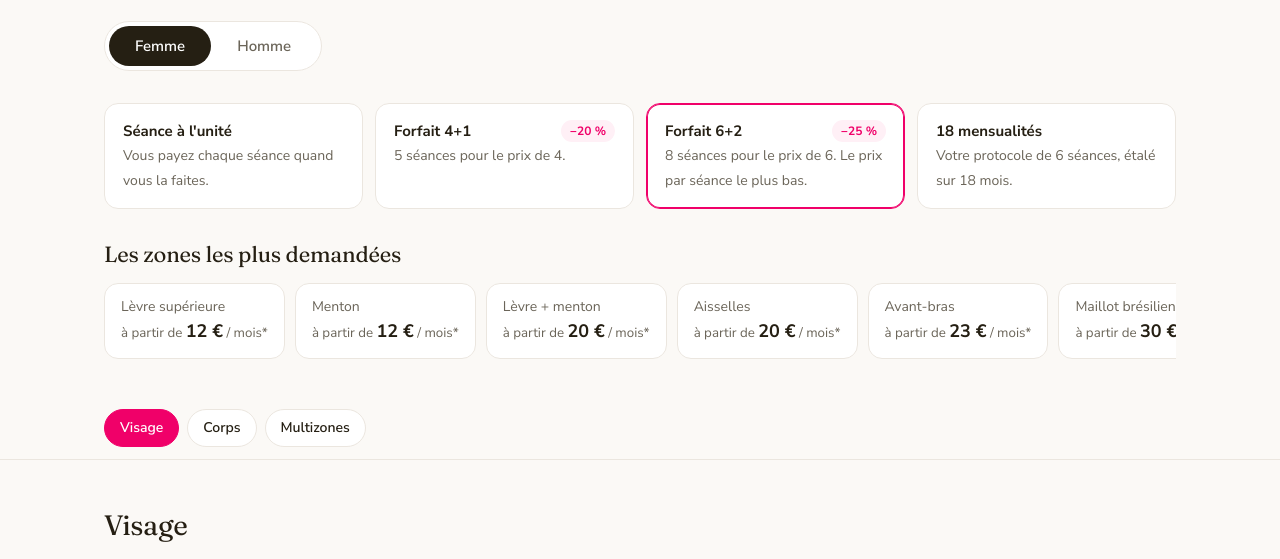
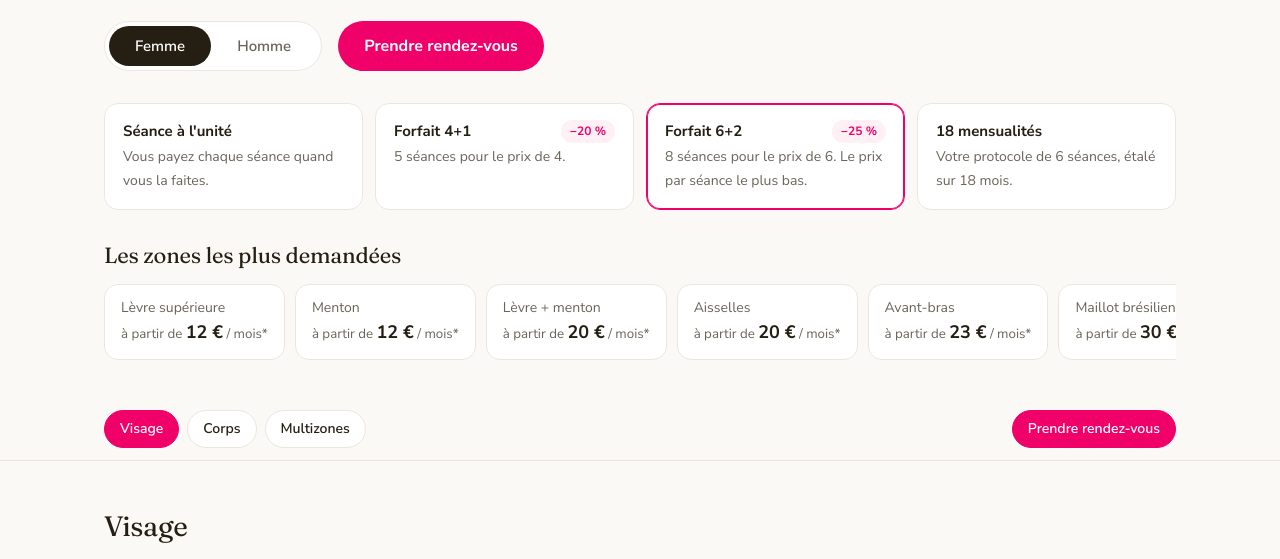
Before and after one commit to timfidz/demo-pages-tarifs, a plain HTML site: page index.html in a window 1280 px wide. Shown: the part 202-761 px from the top of the page. Drawn offline with Linux system fonts and the light colour scheme.

Commit message:
Bouton de rendez-vous en haut de page et dans la barre collante

```diff
--- a/index.html
+++ b/index.html
@@ -30,7 +30,8 @@
   .entete h1 { font-size: clamp(32px, 5vw, 48px); line-height: 1.1; }
   .entete p { color: var(--gris); max-width: 620px; margin: 12px 0 0; }
 
-  .choix { display: inline-flex; background: var(--blanc); border: 1px solid var(--trait); border-radius: 999px; padding: 4px; margin-top: 24px; }
+  .actions { display: flex; flex-wrap: wrap; align-items: center; gap: 12px 16px; margin-top: 24px; }
+  .choix { display: inline-flex; background: var(--blanc); border: 1px solid var(--trait); border-radius: 999px; padding: 4px; }
   .choix button { border: 0; background: none; font: 600 15px "Nunito Sans", sans-serif; color: var(--gris); padding: 10px 26px; border-radius: 999px; cursor: pointer; }
   .choix button[aria-selected="true"] { background: var(--encre); color: #fff; }
 
@@ -52,6 +53,7 @@
   .nav { position: sticky; top: 0; z-index: 5; background: rgba(251, 249, 246, .94); backdrop-filter: blur(8px); border-bottom: 1px solid var(--trait); margin-top: 32px; }
   .nav div { max-width: 1120px; margin: 0 auto; padding: 12px 24px; display: flex; gap: 8px; overflow-x: auto; scrollbar-width: none; }
   .nav a { flex: 0 0 auto; text-decoration: none; color: var(--encre); font-size: 14px; font-weight: 600; border: 1px solid var(--trait); background: var(--blanc); border-radius: 999px; padding: 7px 15px; }
+  .nav a.bouton-nav { margin-left: auto; background: var(--rose); border-color: var(--rose); color: #fff; }
   .nav a.actif { background: var(--rose); border-color: var(--rose); color: #fff; }
 
   main { max-width: 1120px; margin: 0 auto; padding: 8px 24px 40px; }
@@ -85,6 +87,7 @@
     .entete { padding: 32px 16px 16px; }
     .formules, .populaires, main { padding-left: 16px; padding-right: 16px; }
     .nav div { padding: 10px 16px; }
+    .nav a.bouton-nav { display: none; }
     .formules { grid-template-columns: 1fr 1fr; gap: 8px; }
     .formule { padding: 12px 14px; }
     .formule .remise { float: none; display: inline-block; margin-bottom: 4px; }
@@ -114,9 +117,12 @@
 <header class="entete">
   <h1 id="titre">Tarifs épilation laser à Paris</h1>
   <p id="chapeau"></p>
-  <div class="choix" role="tablist">
-    <button role="tab" data-public="femme">Femme</button>
-    <button role="tab" data-public="homme">Homme</button>
+  <div class="actions">
+    <div class="choix" role="tablist">
+      <button role="tab" data-public="femme">Femme</button>
+      <button role="tab" data-public="homme">Homme</button>
+    </div>
+    <a class="bouton" href="https://www.doctolib.fr/centre-laser-et-esthetique/paris/centre-marceau/booking/motives?specialityId=362&amp;telehealth=false&amp;placeId=practice-117497&amp;motiveCategoryIds%5B%5D=157547&amp;profile_skipped=true&amp;bookingFunnelSource=external_referral" target="_blank" rel="noopener">Prendre rendez-vous</a>
   </div>
 </header>
 
@@ -232,7 +238,8 @@ function afficher(publicVise) {
     <h2>Les zones les plus demandées</h2>
     <div class="cartes">${d.populaires.map(([z, m]) => `<div class="carte"><span>${echapper(z)}</span><small>à partir de </small><b>${m} €</b><small> / mois*</small></div>`).join("")}</div>` : "";
 
-  document.getElementById("nav").innerHTML = d.grilles.map(([id, nom]) => `<a href="#${id}" data-cible="${id}">${nom}</a>`).join("");
+  document.getElementById("nav").innerHTML = d.grilles.map(([id, nom]) => `<a href="#${id}" data-cible="${id}">${nom}</a>`).join("") +
+    `<a class="bouton-nav" href="https://www.doctolib.fr/centre-laser-et-esthetique/paris/centre-marceau/booking/motives?specialityId=362&amp;telehealth=false&amp;placeId=practice-117497&amp;motiveCategoryIds%5B%5D=157547&amp;profile_skipped=true&amp;bookingFunnelSource=external_referral" target="_blank" rel="noopener">Prendre rendez-vous</a>`;
 
   const entetes = `<th>Zone</th><th>Séance à l'unité</th><th>Forfait 4+1<small>par séance</small></th><th class="col-phare">Forfait 6+2<small>par séance</small></th>` +
     (d.mensualites ? `<th>Mensualités*<small>sur 18 mois</small></th>` : "");
@@ -261,7 +268,7 @@ function suivreSections() {
   observateur = new IntersectionObserver(entrees => {
     entrees.forEach(e => {
       if (!e.isIntersecting) return;
-      document.querySelectorAll(".nav a").forEach(a => a.classList.toggle("actif", a.dataset.cible === e.target.id));
+      document.querySelectorAll(".nav a[data-cible]").forEach(a => a.classList.toggle("actif", a.dataset.cible === e.target.id));
       const actif = document.querySelector(".nav a.actif");
       if (actif) actif.scrollIntoView({ block: "nearest", inline: "nearest" });
     });
```
